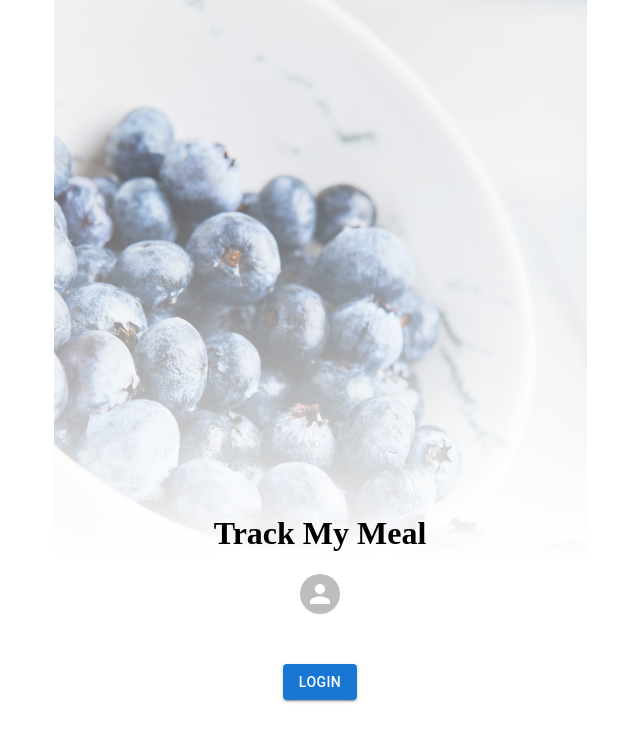
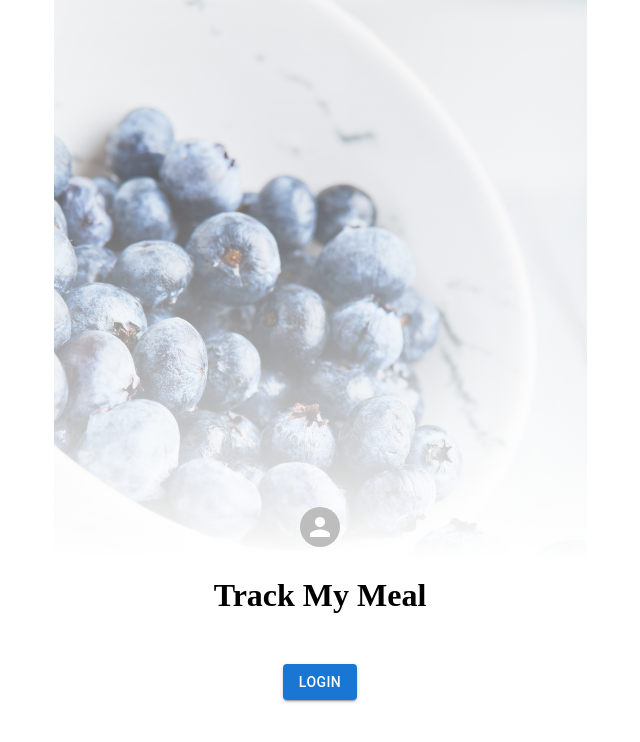
Before and after one commit to ingbeck/TrackMyMeal, a React (Vite) app in the folder frontend/: page / in a window 1280 px wide. Shown: the top 742 px of the page, without its empty margins (320-960 px from the left). Built offline with nearby package versions, Linux system fonts and the light colour scheme; the HTML template or start-up script is replaced by a standard one.

Commit message:
rearrange components

```diff
--- a/frontend/src/pages/StartScreen.css
+++ b/frontend/src/pages/StartScreen.css
@@ -22,7 +22,11 @@
 }
 
 .startpage-wrapper-logo{
-    margin: 0 0 50px 0;
+    margin: 0 0 0px 0;
+}
+
+.startpage-wrapper-text{
+    margin: 30px 0 50px 0;
 }
 
 @media screen and (max-width: 375px){
--- a/frontend/src/pages/StartScreen.tsx
+++ b/frontend/src/pages/StartScreen.tsx
@@ -6,8 +6,8 @@ export default function StartScreen() {
         <>
             <div className={"startpage"}>
                 <div className={"startpage-wrapper"}>
-                    <h1>Track My Meal</h1>
                     <Avatar className={"startpage-wrapper-logo"}/>
+                    <h1 className={"startpage-wrapper-text"}>Track My Meal</h1>
                     <Button variant="contained">Login</Button>
                 </div>
             </div>
```
